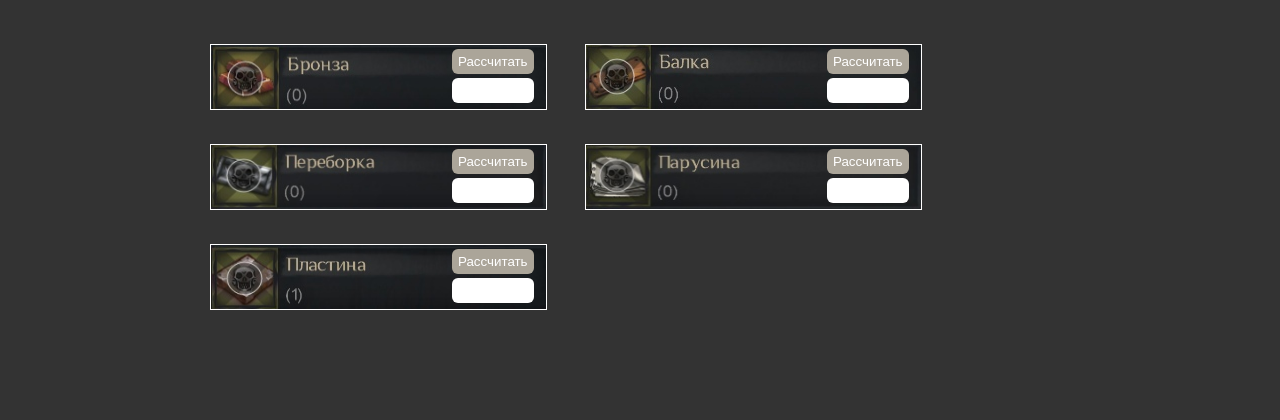
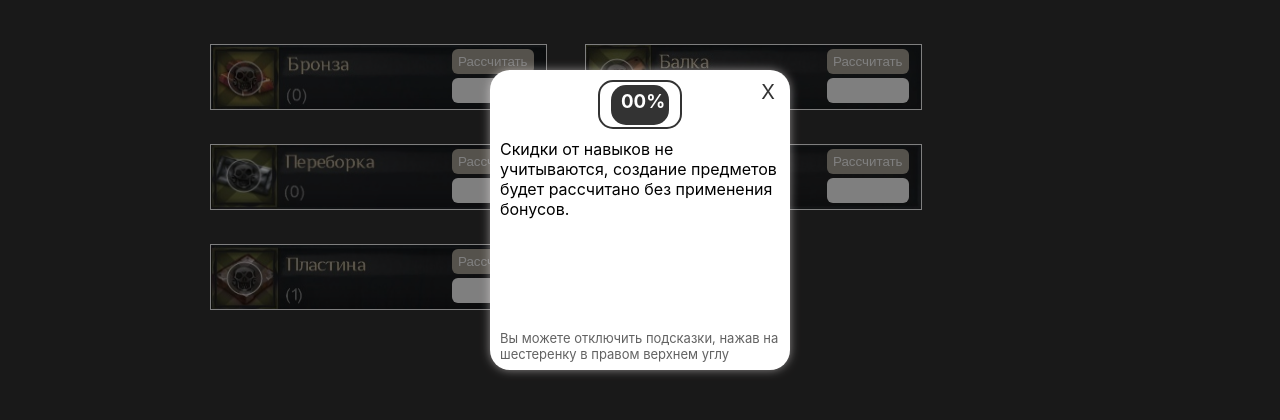
Before and after one commit to DanesCrai1/My-Calculate_Project, a React (Create React App) app: page / in a window 1280 px wide. Both pictures are taken after a click on the button "00%". Shown: the part 180-600 px from the top of the page. Built offline with nearby package versions, Linux system fonts and the light colour scheme.

Commit message:
Добавил описания

```diff
--- a/src/App/App.tsx
+++ b/src/App/App.tsx
@@ -1,11 +1,15 @@
 import { MainPage } from 'Pages/MainPage/MainPage';
 import './App.css';
 import { memo } from 'react';
+import { Modal } from 'shared/Modal/Modal';
 
 
 const App = () => {
   return (
-    <MainPage />
+    <>
+      <Modal>Текст</Modal>
+      <MainPage />
+    </>
   );
 }
 
--- a/src/Component/HeaderSales/HeaderSales.tsx
+++ b/src/Component/HeaderSales/HeaderSales.tsx
@@ -1,5 +1,6 @@
-import { memo } from 'react';
+import { memo, useState } from 'react';
 import './HeaderSales.scss';
+import { Modal } from 'shared/Modal/Modal';
 
 interface HeaderSalesProps {
     sales: boolean;
@@ -7,6 +8,12 @@ interface HeaderSalesProps {
     salesIsland: boolean;
     setSalesIsland: () => void;
     notSales: () => void;
+}
+
+const enum SalesModal {
+    NOT_SALES = "not_sales",
+    SALES = 'sales',
+    SALES_ISLAND = 'sales_island'
 }
 
 export const HeaderSales = memo((props: HeaderSalesProps) => {
@@ -17,26 +24,55 @@ export const HeaderSales = memo((props: HeaderSalesProps) => {
         setSalesIsland,
         notSales
     } = props;
+    const [hiddenModal, setHiddenModal] = useState(true);
+    const [contentModal, setContentModal] = useState('');
+    const [headerModal, setHeaderModal] = useState('');
+
+    const handleModalToggle = (name) => {
+        setHiddenModal(!hiddenModal);
+        switch (name) {
+            case 'not_sales':
+                setHeaderModal('00%');
+                setContentModal('Скидки от навыков не учитываются, создание предметов будет рассчитано без применения бонусов.');
+                break;
+            case 'sales':
+                setHeaderModal('10%');
+                setContentModal('Учитываются скидки от навыков, что позволит рассчитать создание предметов с применением бонусов.');
+                break;
+            case 'sales_island':
+                setHeaderModal('30%');
+                setContentModal('Учитываются бонусы, действующие на личном острове, что позволит рассчитать создание предметов с максимальной выгодой.');
+                break;
+            default:
+                setContentModal('');
+        }
+    }
 
     return (
+        <>
+            <Modal header={headerModal} hidden={hiddenModal} hiddenModal={handleModalToggle}>{contentModal}</Modal>
             <header className='header_sales'>
                 <div className='wrapper_sales'>
-                <div className={`block_sales ${!sales && !salesIsland ? 'active' : ''}`} onClick={notSales}>
+                    <div className={`block_sales ${!sales && !salesIsland ? 'active' : ''}`} onClick={() => { notSales(); handleModalToggle(SalesModal.NOT_SALES) }}>
                         <button className={`btn_sales btn_not_sales`}>00%</button>
                     </div>
                 </div>
                 <div className='wrapper_sales'>
-                <div className={`block_sales ${sales ? 'active' : ''}`} onClick={setSales}>
+                    <div className={`block_sales ${sales ? 'active' : ''}`} onClick={() => { setSales(); handleModalToggle(SalesModal.SALES) }}>
                         <button className={`btn_sales`}>10%</button>
                         <img src={require('shared/assets/image/addons/sales.svg').default} alt='Sales' className='sales_svg' />
                     </div>
                 </div>
                 <div className='wrapper_sales'>
-                <div className={`block_sales ${salesIsland ? 'active' : ''}`} onClick={setSalesIsland}>
+                    <div className={`block_sales ${salesIsland ? 'active' : ''}`} onClick={() => { setSalesIsland(); handleModalToggle(SalesModal.SALES_ISLAND) }}>
                         <button className={`btn_sales`}>30%</button>
                         <img src={require('shared/assets/image/addons/salesIsland.svg').default} alt='SalesIsland' className='sales_svg' />
                     </div>
                 </div>
+                {hiddenModal && (
+                    <Modal>Test</Modal>
+                )}
             </header>
+        </>
     )
 });
--- a/src/index.js
+++ b/src/index.js
@@ -1,6 +1,6 @@
 import React from 'react';
 import ReactDOM from 'react-dom/client';
-import './index.css';
+import './index.scss';
 import App from './App/App'
 
 const root = ReactDOM.createRoot(document.getElementById('root'));
--- a/src/index.css
+++ b/src/index.scss
@@ -1,3 +1,6 @@
+$background-bg: #333;
+$primary-text-result: #DCDCDC;
+
 body {
   margin: 0;
   font-family: -apple-system, BlinkMacSystemFont, 'Segoe UI', 'Roboto', 'Oxygen',
@@ -13,7 +16,7 @@ code {
 }
 
 :root {
-  background-color: #333;
+  background-color: $background-bg;
   width: 100%;
   margin: auto;
 }
--- /dev/null
+++ b/src/shared/Modal/Modal.scss
@@ -0,0 +1,90 @@
+.modal_background {
+    position: fixed;
+    top: 0;
+    left: 0;
+    width: 100%;
+    height: 100%;
+    background: rgba(0,0,0,0.5);
+    z-index: 999;
+}
+
+.modal_window {
+    position: fixed;
+    top: 50%;
+    left: 50%;
+    transform: translate(-50%, -50%);
+    width: 300px;
+    height: 300px;
+    background: white;
+    border-radius: 20px;
+
+    /* Стили для фокусировки на элементе */
+    box-shadow: 0 0 10px rgba(255, 250, 250, 0.5);
+    z-index: 1000;
+    user-select: none;
+}
+
+.hidden {
+    display: none;
+}
+
+.modal_content {
+    padding: 0px 10px 0px 10px;
+    margin: 0px;
+}
+
+.modal_block_content {
+    display: flex;
+    flex-direction: column;
+}
+
+.modal_header {
+    padding: 5px 10px 5px 10px;
+    text-align: center;
+    margin: 0px;
+}
+
+.modal_spoiler {
+    padding: 0px 0px 0px 10px;
+    margin: 0px;
+    margin-top: auto;
+    color: #333333c4;
+    position: absolute;
+    top: 260px;
+    font-size: 13px;
+}
+
+.modal_container_header {
+    margin-top: 10px;
+    margin: 10px auto 10px auto;
+    border: 2px solid #333;
+    height: 45px;
+    width: 80px;
+    border-radius: 15px;
+    display: flex;
+    justify-content: center;
+    align-items: center;
+    user-select: none;
+}
+
+.modal_header {
+    background: #333;
+    color: white;
+    width: 38px;
+    height: 30px;
+    margin: auto;
+    border-radius: 15px;
+}
+
+.modal_close_elem {
+    color: #333;
+    position: absolute;
+    top: 10px;
+    right: 15px;
+    font-size: 20px;
+}
+
+.modal_close_elem:hover {
+    color: #DCDCDC;
+    cursor: pointer;
+}
--- /dev/null
+++ b/src/shared/Modal/Modal.tsx
@@ -0,0 +1,34 @@
+import { ReactNode } from 'react';
+import './Modal.scss';
+
+interface ModalProps {
+    header?: ReactNode;
+    hidden?: boolean;
+    hiddenModal?: (name) => void;
+    children?: string;
+}
+
+export const Modal = (props: ModalProps) => {
+    const {
+        header,
+        hidden = true,
+        hiddenModal,
+        children,
+    } = props;
+
+    if (hidden) {
+        return;
+    }
+    return (
+        <div className={'modal_background'} onClick={hiddenModal}>
+            <div className="modal_window" onClick={(e) => e.stopPropagation()}>
+            <div className='modal_close_elem' onClick={hiddenModal}>X</div>
+                <div className='modal_container_header'>
+                    <h3 className='modal_header'>{header}</h3>
+                </div>
+                <p className='modal_content'>{children}</p>
+                <p className='modal_spoiler'>Вы можете отключить подсказки, нажав на шестеренку в правом верхнем углу</p>
+            </div>
+        </div>
+    );
+};
```
Lines whose indentation alone changed are shown as unchanged.
